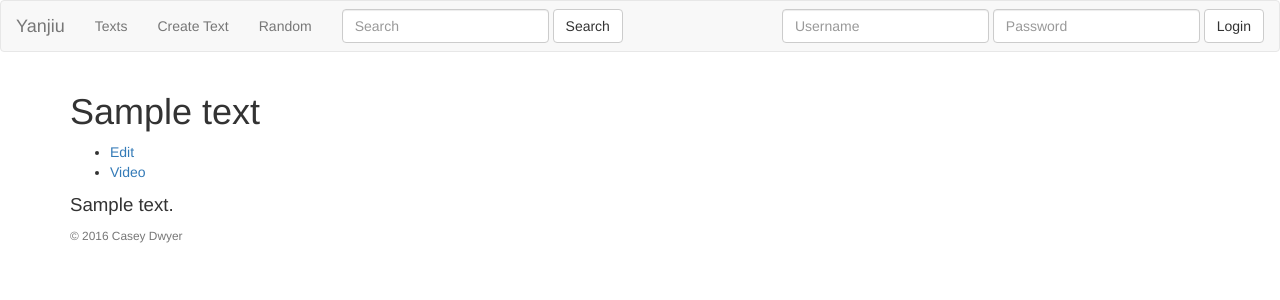
After one commit to dwyer/-, a Django app: page /texts/1/ in a window 1280 px wide. The commit adds this page. Shown: the top 300 px of the page. Run offline with Django 3.2, Linux system fonts and the light colour scheme; tables that the repository leaves empty hold one stand-in row (values such as "Sample post"); some libraries are stand-ins or nearby versions.

Commit message:
Add user texts.

```diff
--- a/cedict/models.py
+++ b/cedict/models.py
@@ -22,6 +22,13 @@ class Profile(models.Model):
     starred_phrases = models.ManyToManyField(Phrase)
 
 
+class Text(models.Model):
+    title = models.CharField(max_length=255, blank=False)
+    text = models.TextField(blank=True)
+    video_url = models.URLField(blank=True)
+    owner = models.ForeignKey(User, null=False)
+
+
 @receiver(post_save, sender=User, dispatch_uid='user_post_save')
 def user_post_save(sender, instance, **kwargs):
     Profile.objects.get_or_create(user=instance)
--- a/cedict/views.py
+++ b/cedict/views.py
@@ -1,5 +1,6 @@
 from __future__ import unicode_literals
 
+from django.core.exceptions import PermissionDenied
 from django.core.paginator import Paginator
 from django.core.urlresolvers import reverse
 from django.db.models import Q
@@ -7,7 +8,8 @@ from django.http import Http404, HttpResponseRedirect, JsonResponse
 from django.shortcuts import get_object_or_404, render
 from django.views.generic import View
 
-from cedict.models import Phrase
+from cedict.models import Phrase, Text
+from cedict.forms import TextForm
 
 MAX_RESULTS = 20
 
@@ -61,14 +63,77 @@ def random_phrase(request):
     return HttpResponseRedirect(reverse('cedict_phrase_tw', args=(phrase,)))
 
 
+class TextList(View):
+
+    def get(self, request):
+        texts = Text.objects.all()
+        # TODO: paginate
+        context = {
+            'texts': texts,
+        }
+        return render(request, 'text_list.html', context)
+
+
+class TextDetail(View):
+
+    def get(self, request, pk):
+        text = get_object_or_404(Text, pk=pk)
+        context = {'text': text}
+        return render(request, 'text_detail.html', context)
+
+
+class TextEdit(View):
+
+    def get_text(self, request, pk):
+        if pk is None:
+            return None
+        text = get_object_or_404(Text, pk=pk)
+        if text.owner != request.user:
+            raise PermissionDenied
+        return text
+
+    def get(self, request, pk=None):
+        text = self.get_text(request, pk)
+        form = TextForm(instance=text)
+        return render(request, 'text_edit.html', {'form': form})
+
+    def post(self, request, pk=None):
+        text = self.get_text(request, pk)
+        form = TextForm(request.POST, instance=text)
+        if not form.is_valid():
+            return render(request, 'text_edit.html', {'form': form})
+        text = form.save(commit=False)
+        text.owner = request.user
+        text.save()
+        return HttpResponseRedirect(reverse('text_detail', args=(text.pk,)))
+
+
+class ApiPhrase(View):
+
+    def get(self, request, phrase):
+        lst = []
+        for phrase in Phrase.objects.filter(traditional=phrase):
+            obj = {
+                'traditional': phrase.traditional,
+                'simplified': phrase.simplified,
+                'pinyin': phrase.pinyin,
+                'translations': [],
+            }
+            for translation in phrase.translation_set.all():
+                obj['translations'].append(translation.translation)
+            lst.append(obj)
+        return JsonResponse({'phrases': lst})
+
+
 class ApiPhrasesStar(View):
+
     # TODO: require login
-
     def post(self, request, phrase_id):
         phrase = get_object_or_404(Phrase, pk=phrase_id)
         request.user.profile.starred_phrases.add(phrase)
         return JsonResponse({})
 
+    # TODO: require login
     def delete(self, request, phrase_id):
         phrase = get_object_or_404(Phrase, pk=phrase_id)
         request.user.profile.starred_phrases.remove(phrase)
--- a/static/cedict/js/cedict.js
+++ b/static/cedict/js/cedict.js
@@ -43,3 +43,26 @@ function googleTranslate(id, phrase, source, target) {
     console.log('Error: :-S', error);
   });
 }
+
+function textSelectListener(event) {
+  var selection = document.getSelection();
+  var string = selection.toString();
+  if (string.length > 0) {
+    fetch('/api/phrases/' + string).then(function(response) {
+      if (response.status == 200) {
+        response.json().then(function (data) {
+          for (var i in data.phrases) {
+            console.log('T: ' + data.phrases[i].traditional);
+            console.log('S: ' + data.phrases[i].simplified);
+            console.log('P: ' + data.phrases[i].pinyin);
+            for (var j in data.phrases[i].translations) {
+              console.log('- ' + data.phrases[i].translations[j]);
+            }
+          }
+        });
+      }
+    }).catch(function(error) {
+      console.log('Error: :-S', error);
+    });
+  }
+}
--- a/templates/base.html
+++ b/templates/base.html
@@ -16,6 +16,8 @@
       </div>
 
       <ul class="nav navbar-nav navbar-left">
+        <li><a href="{% url 'text_list' %}">Texts</a></li>
+        <li><a href="{% url 'text_create' %}">Create Text</a></li>
         {% if user.is_authenticated %}
         <li><a href="{% url 'cedict_search' %}?q=is:starred">Starred</a></li>
         {% endif %}
@@ -55,9 +57,15 @@
     </div>
   </div>
   <div class="container">
-    {% block content %}
-    {% endblock content %}
-    <div class="footer small text-muted">&copy; 2016 Casey Dwyer</div>
+    <div class="row">
+      <div class="col-sm-6">
+        {% block content %}
+        {% endblock content %}
+      </div>
+      <div class="col-sm-6">
+      </div>
+    </div>
+    <footer class="footer small text-muted">&copy; 2016 Casey Dwyer</footer>
   </div>
   <!-- <script src="https://maxcdn.bootstrapcdn.com/bootstrap/3.3.6/js/bootstrap.min.js" integrity="sha384-0mSbJDEHialfmuBBQP6A4Qrprq5OVfW37PRR3j5ELqxss1yVqOtnepnHVP9aJ7xS" crossorigin="anonymous"></script> -->
   <script src="{% static 'cedict/js/cedict.js' %}"></script>
@@ -68,5 +76,7 @@
         return false;
       }
   </script>
+  {% block end %}
+  {% endblock end %}
 </body>
 </html>
--- /dev/null
+++ b/templates/text_detail.html
@@ -0,0 +1,22 @@
+{% extends "base.html" %}
+
+{% block content %}
+<header>
+  <h1>{{ text.title }}</h1>
+  <nav class="nav">
+    <ul>
+      <li><a href="{% url 'text_edit' text.pk %}">Edit</a></li>
+      {% if text.video_url %}
+      <li><a href="{{ text.video_url }}">Video</a></li>
+      {% endif %}
+    </ul>
+  </nav>
+</header>
+<div style="font-size: 14pt;">
+  {{ text.text|linebreaks }}
+</div>
+{% endblock content %}
+
+{% block end %}
+<script>document.onmouseup = textSelectListener;</script>
+{% endblock end %}
--- a/yanjiu/urls.py
+++ b/yanjiu/urls.py
@@ -14,8 +14,13 @@ urlpatterns = [
         name='cedict_phrase_cn'),
     url(r'^phrases/tw/(?P<traditional>.+)/$', cedict.views.phrase_view,
         name='cedict_phrase_tw'),
+    url(r'^texts/$', cedict.views.TextList.as_view(), name='text_list'),
+    url(r'^texts/(\d+)/$', cedict.views.TextDetail.as_view(), name='text_detail'),
+    url(r'^texts/(\d+)/edit/$', cedict.views.TextEdit.as_view(), name='text_edit'),
+    url(r'^texts/new/$', cedict.views.TextEdit.as_view(), name='text_create'),
     url(r'^search$', cedict.views.phrase_list, name='cedict_search'),
     url(r'^random$', cedict.views.random_phrase, name='cedict_random'),
+    url(r'^api/phrases/(.+)$', cedict.views.ApiPhrase.as_view()),
     url(r'^api/phrases/(\d+)/star$', cedict.views.ApiPhrasesStar.as_view()),
     url(r'^audio/', include('audio.urls')),
 ]
```
Also changed, not shown: cedict/forms.py (added, +13 -0 lines), templates/registration/login.html (added, +11 -0 lines), templates/text_edit.html (added, +9 -0 lines), templates/text_list.html (added, +9 -0 lines), cedict/migrations/0002_text.py (added), cedict/migrations/0003_text_video_url.py (added).
